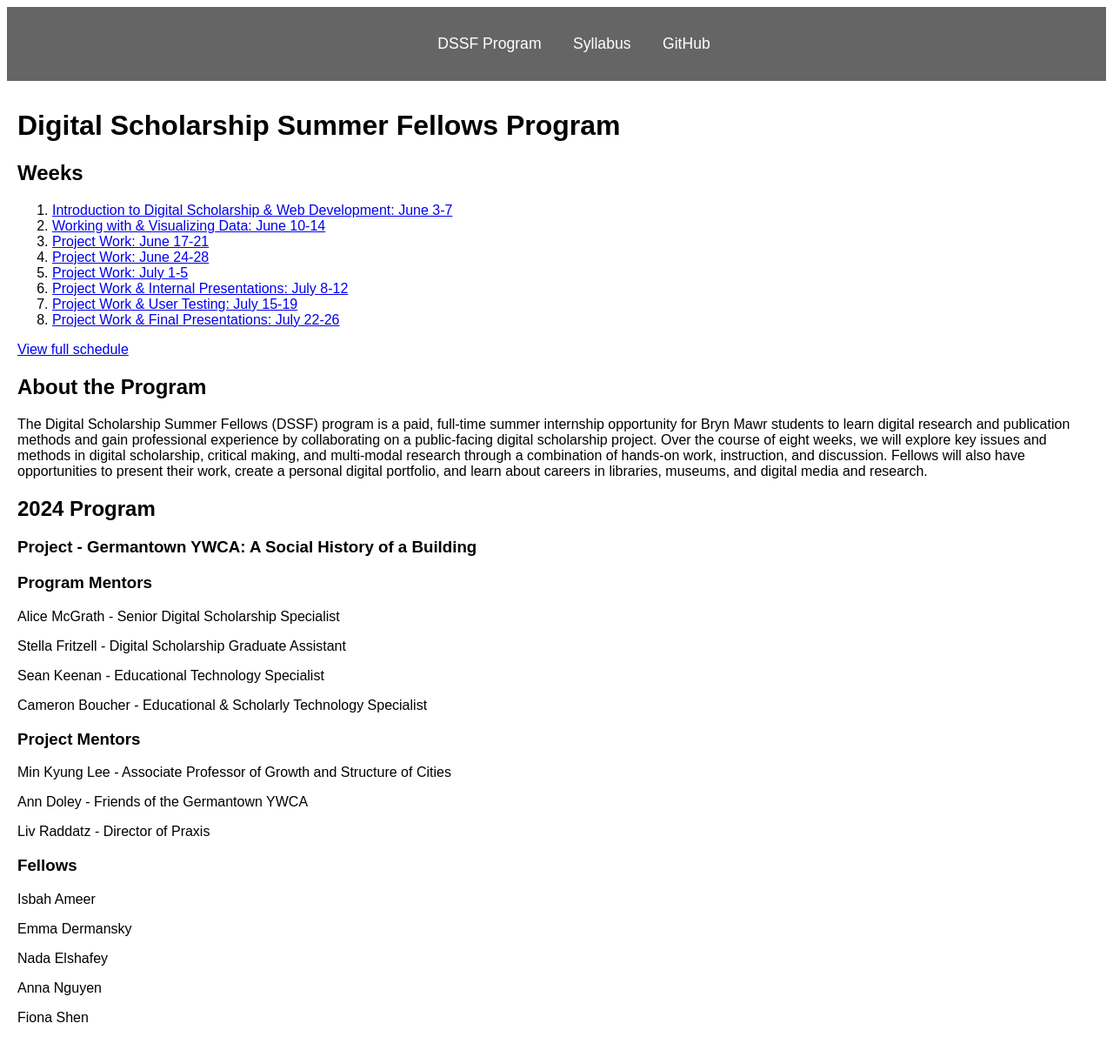
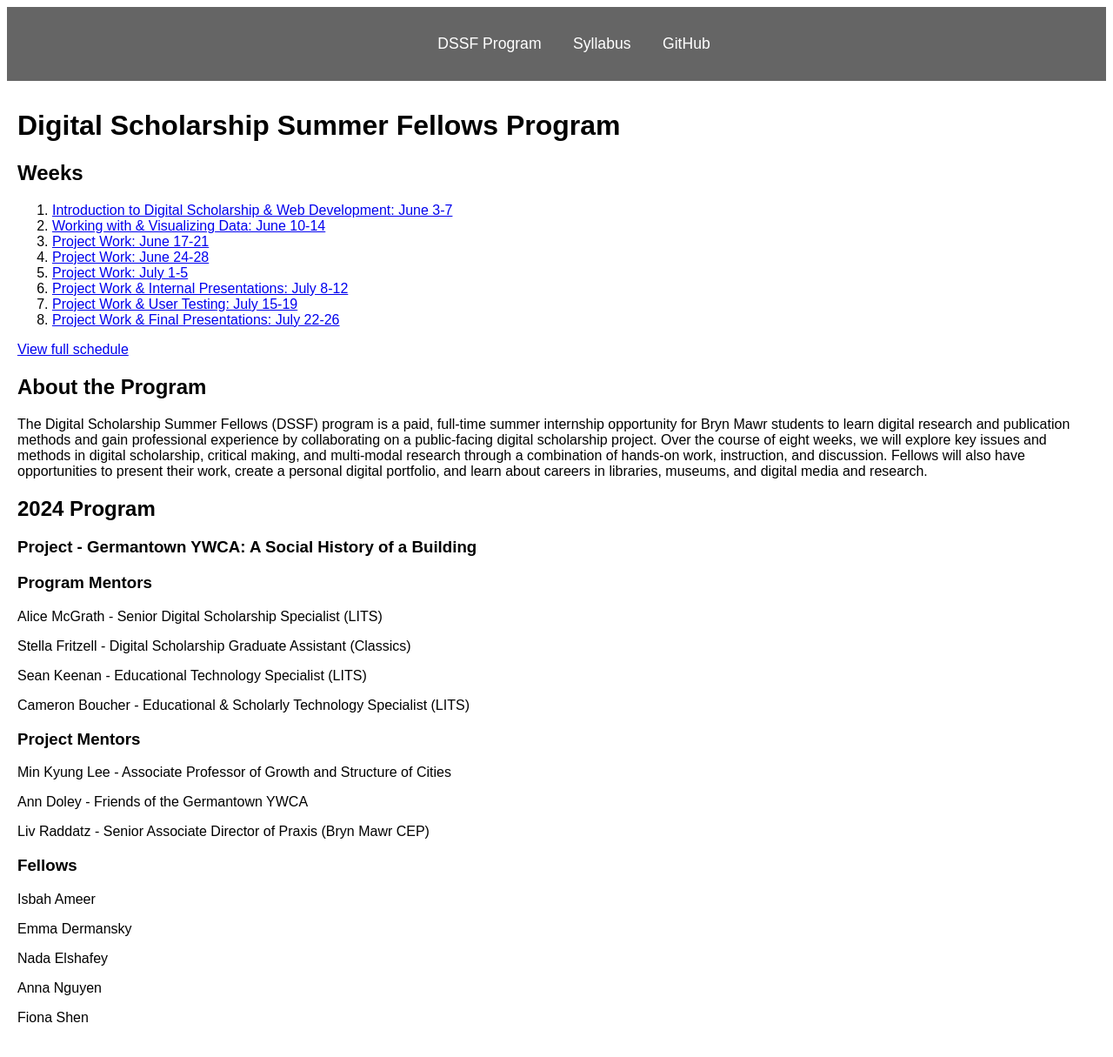
Before and after one commit to digbmc/dssf-syll, a Jekyll site: the page built from index.md, in a window 1280 px wide. Shown: the whole page at 87% size. Built offline with Jekyll 4.4.1, drawn with Linux system fonts in a browser that asks for light colours.

Commit message:
update titles and affiliations

```diff
--- a/index.md
+++ b/index.md
@@ -15,13 +15,13 @@
 
 ### Program Mentors
 
-Alice McGrath - Senior Digital Scholarship Specialist
+Alice McGrath - Senior Digital Scholarship Specialist (LITS)
 
-Stella Fritzell - Digital Scholarship Graduate Assistant
+Stella Fritzell - Digital Scholarship Graduate Assistant (Classics)
 
-Sean Keenan - Educational Technology Specialist
+Sean Keenan - Educational Technology Specialist (LITS)
 
-Cameron Boucher - Educational & Scholarly Technology Specialist
+Cameron Boucher - Educational & Scholarly Technology Specialist (LITS)
 
 ### Project Mentors
 
@@ -29,7 +29,7 @@
 
 Ann Doley - Friends of the Germantown YWCA
 
-Liv Raddatz - Director of Praxis
+Liv Raddatz - Senior Associate Director of Praxis (Bryn Mawr CEP)
 
 ### Fellows
 
```
